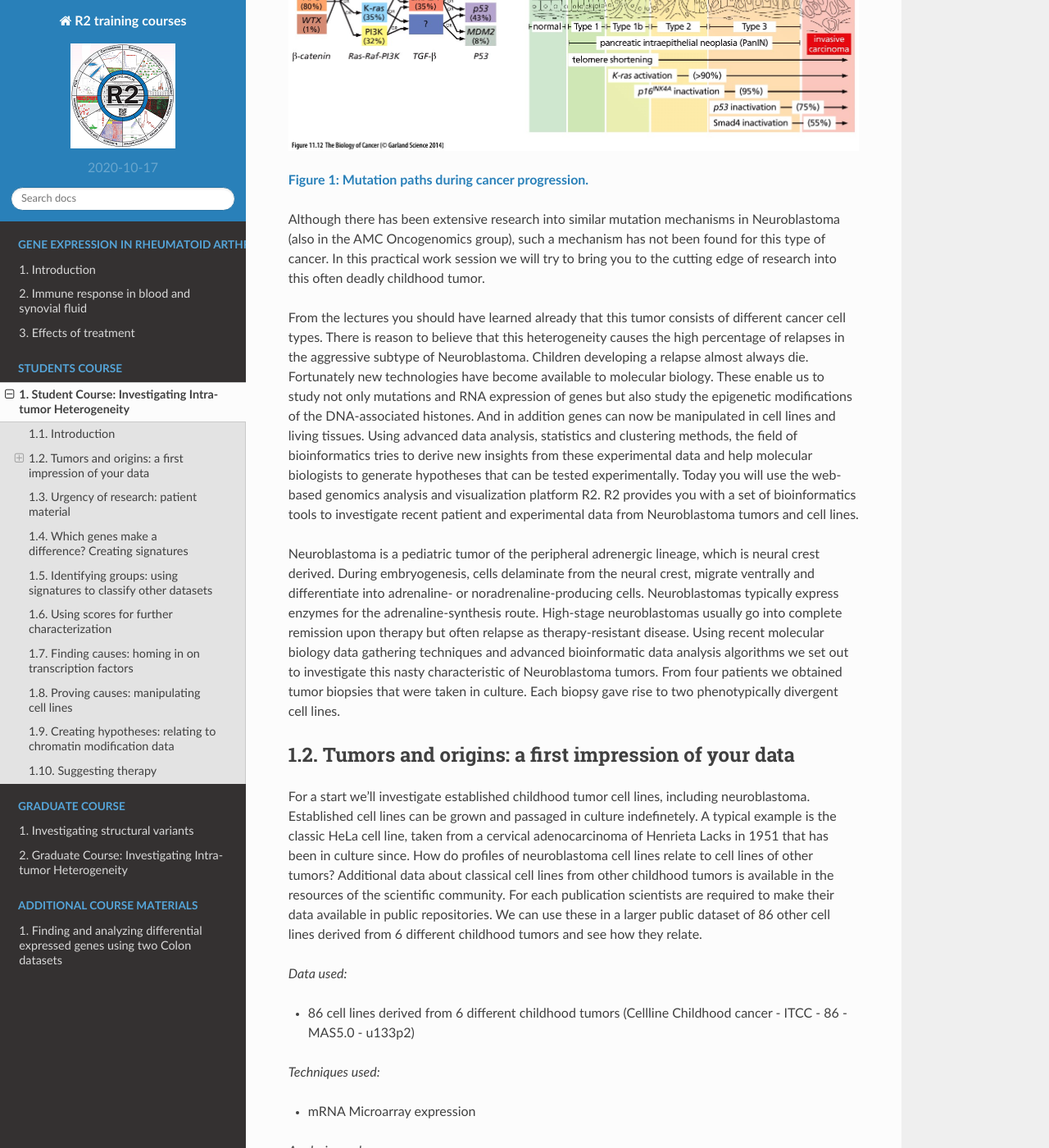
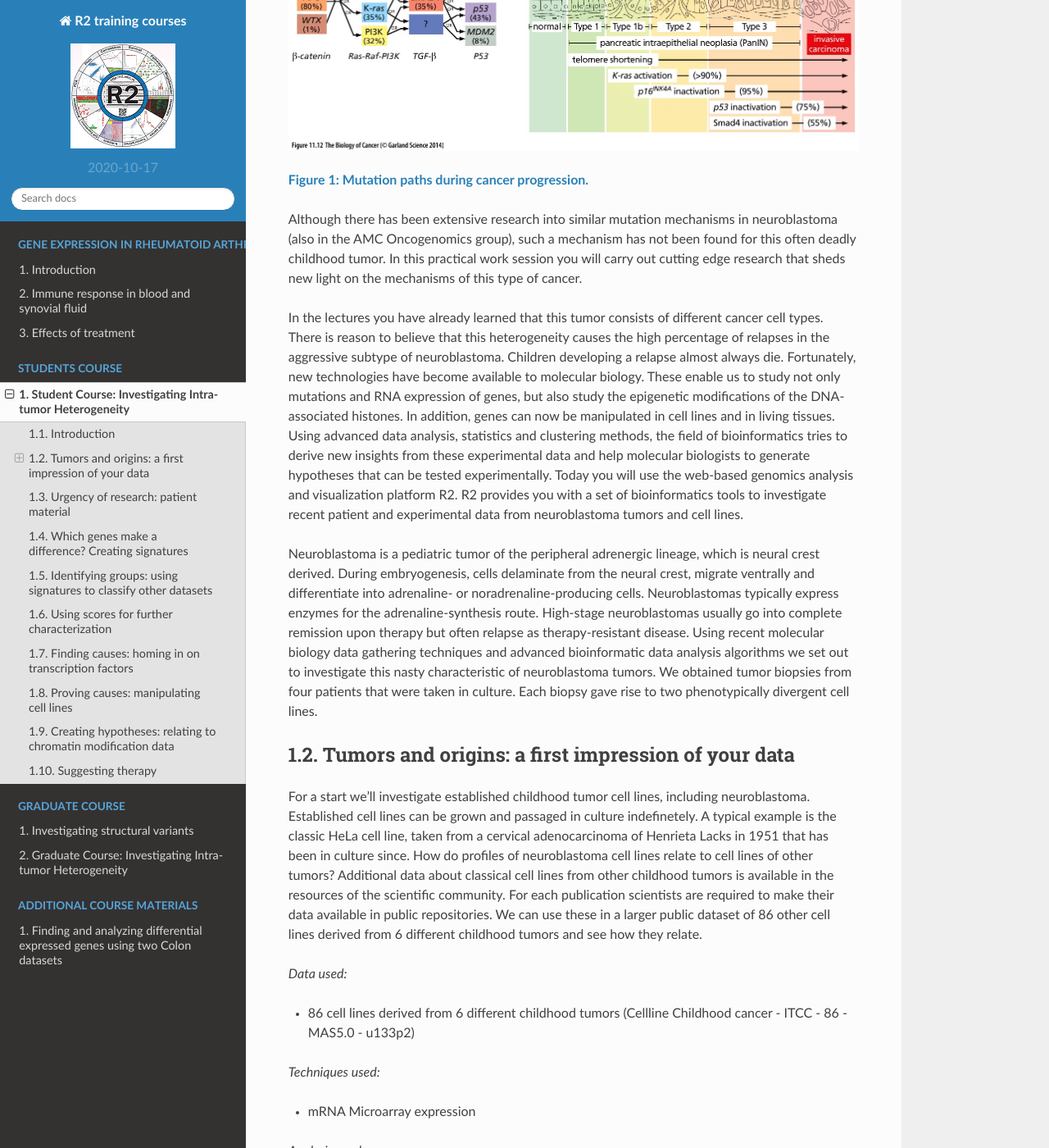
Before and after one commit to antronerds/r2-training-courses, a Sphinx documentation site: the page built from docs/Investigating_Tumor_Heterogeneity_student_version.md, in a window 1280 px wide and 1400 px high, scrolled down 556 px. Shown: the whole window at 82% size. Built offline with Sphinx 7.4.7 and the Read the Docs theme 2.0.0, drawn with Linux system fonts in a browser that asks for light colours; some of the changed text lies outside the part shown.

Commit message:
adapt unclear text

```diff
--- a/docs/Investigating_Tumor_Heterogeneity_student_version.md
+++ b/docs/Investigating_Tumor_Heterogeneity_student_version.md
@@ -3,7 +3,7 @@
 Student Course: Investigating Intra-tumor Heterogeneity
 =================================
 
-*Analyse tumor heterogeneity in Neuroblastoma using the R2 data analysis platform*
+*Analyse tumor heterogeneity in neuroblastoma using the R2 data analysis platform*
 
 This resource is located online at http://r2-training-courses.readthedocs.io
 
@@ -17,14 +17,14 @@ Cancer is a very complex disease. Much more complicated than originally anticipa
 
   [**Figure 1: Mutation paths during cancer progression.**](_static/images/TumorHeterogeneity_CancerProgression.jpg)
 
-Although there has been extensive research into similar mutation mechanisms in Neuroblastoma (also in the AMC Oncogenomics group), such a mechanism has not been found for this type of cancer. In this practical work session we will try to bring you to the cutting edge of research into this often deadly childhood tumor.
+Although there has been extensive research into similar mutation mechanisms in neuroblastoma (also in the AMC Oncogenomics group), such a mechanism has not been found for this often deadly childhood tumor. In this practical work session you will carry out cutting edge research that sheds new light on the mechanisms of this type of cancer.
 
-From the lectures you should have learned already that this tumor consists of different cancer cell types. There is reason to believe that this heterogeneity causes the high percentage of relapses in the aggressive subtype of Neuroblastoma. Children developing a relapse almost always die.
-Fortunately new technologies have become available to molecular biology. These enable us to study not only mutations and RNA expression of genes but also study the epigenetic modifications of the DNA-associated histones. And in addition genes can now be manipulated in cell lines and living tissues.
-Using advanced data analysis, statistics and clustering methods, the field of bioinformatics tries to derive new insights from these experimental data and help molecular biologists to generate hypotheses that can be tested experimentally. Today you will use the web-based genomics analysis and visualization platform R2. R2 provides you with a set of bioinformatics tools to investigate recent patient and experimental data from Neuroblastoma tumors and cell lines.
+In the lectures you have already learned that this tumor consists of different cancer cell types. There is reason to believe that this heterogeneity causes the high percentage of relapses in the aggressive subtype of neuroblastoma. Children developing a relapse almost always die.
+Fortunately, new technologies have become available to molecular biology. These enable us to study not only mutations and RNA expression of genes, but also study the epigenetic modifications of the DNA-associated histones. In addition, genes can now be manipulated in cell lines and in living tissues.
+Using advanced data analysis, statistics and clustering methods, the field of bioinformatics tries to derive new insights from these experimental data and help molecular biologists to generate hypotheses that can be tested experimentally. Today you will use the web-based genomics analysis and visualization platform R2. R2 provides you with a set of bioinformatics tools to investigate recent patient and experimental data from neuroblastoma tumors and cell lines.
 
 Neuroblastoma is a pediatric tumor of the peripheral adrenergic lineage, which is neural crest derived. During embryogenesis, cells delaminate from the neural crest, migrate ventrally and differentiate into adrenaline- or noradrenaline-producing cells. Neuroblastomas typically express enzymes for the adrenaline-synthesis route. High-stage neuroblastomas usually go into complete remission upon therapy but often relapse as therapy-resistant disease.
-Using recent molecular biology data gathering techniques and advanced bioinformatic data analysis algorithms we set out to investigate this nasty characteristic of Neuroblastoma tumors. From four patients we obtained tumor biopsies that were taken in culture. Each biopsy gave rise to two phenotypically divergent cell lines.
+Using recent molecular biology data gathering techniques and advanced bioinformatic data analysis algorithms we set out to investigate this nasty characteristic of neuroblastoma tumors. We obtained tumor biopsies from four patients that were taken in culture. Each biopsy gave rise to two phenotypically divergent cell lines.
 
 
 Tumors and origins: a first impression of your data
```
Also changed, not shown: other parts of docs/Investigating_Tumor_Heterogeneity_student_version.md (+1 -1 lines).
